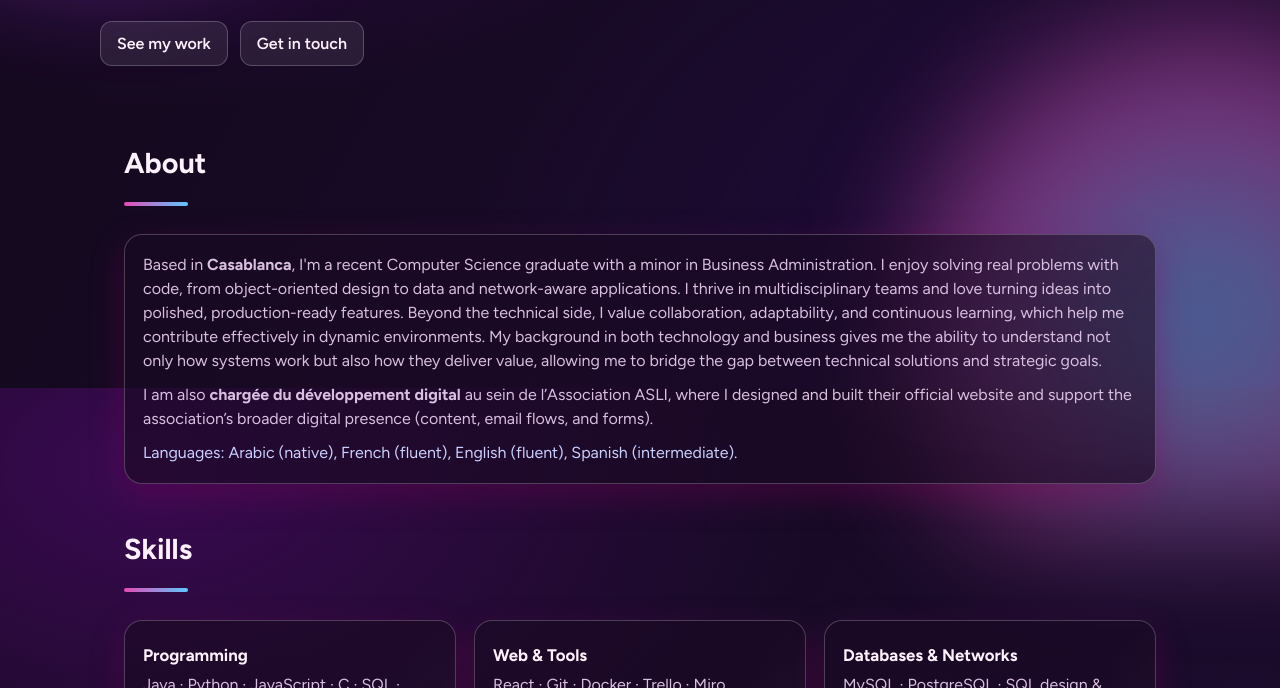
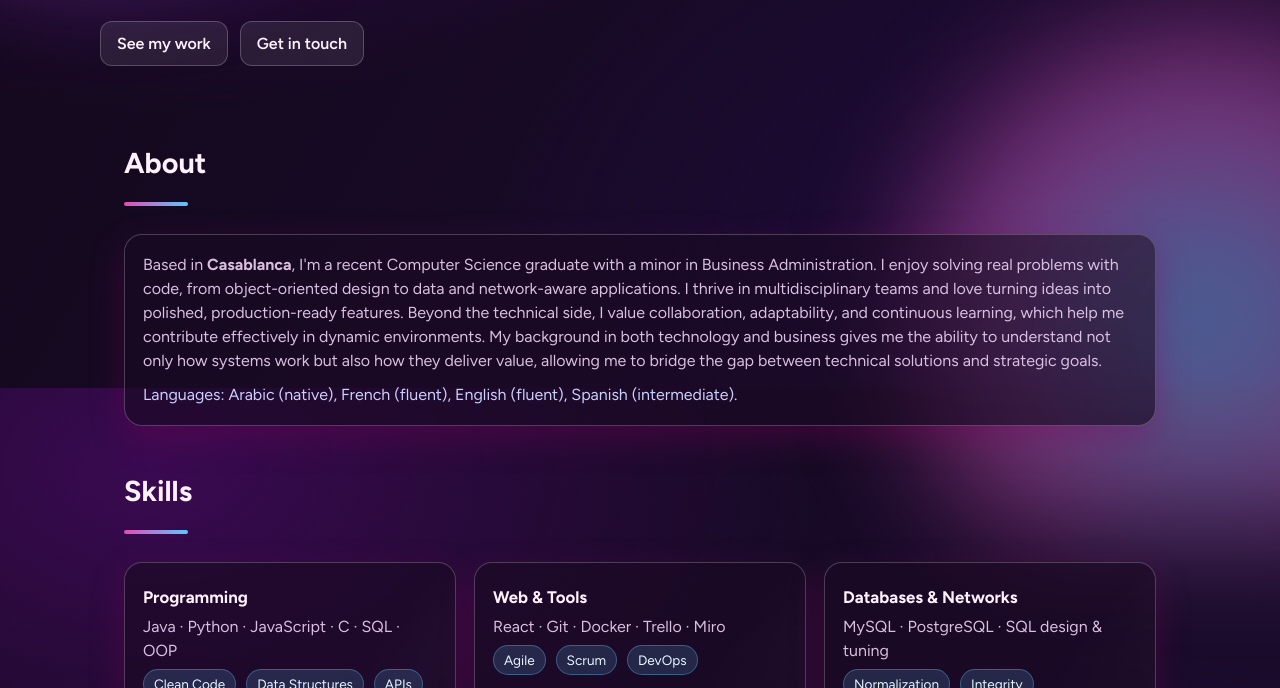
Before and after one commit to Wissalemq/my-portfolio, a plain HTML site: page index.html in a window 1280 px wide. Shown: the part 412-1100 px from the top of the page. Drawn offline with Linux system fonts and the light colour scheme.

Commit message:
Update index.html

```diff
--- a/index.html
+++ b/index.html
@@ -400,9 +400,6 @@
         <p>
           Based in <b>Casablanca</b>, I'm a recent Computer Science graduate with a minor in Business Administration. I enjoy solving real problems with code, from object-oriented design to data and network-aware applications. I thrive in multidisciplinary teams and love turning ideas into polished, production-ready features. Beyond the technical side, I value collaboration, adaptability, and continuous learning, which help me contribute effectively in dynamic environments. My background in both technology and business gives me the ability to understand not only how systems work but also how they deliver value, allowing me to bridge the gap between technical solutions and strategic goals.
         </p>
-        <p style="margin-top:10px;">
-          I am also <b>chargée du développement digital</b> au sein de l’Association ASLI, where I designed and built their official website and support the association’s broader digital presence (content, email flows, and forms).
-        </p>
         <p style="margin-top:10px; color:#cbd0ff">Languages: Arabic (native), French (fluent), English (fluent), Spanish (intermediate).</p>
       </div>
     </section>
```
